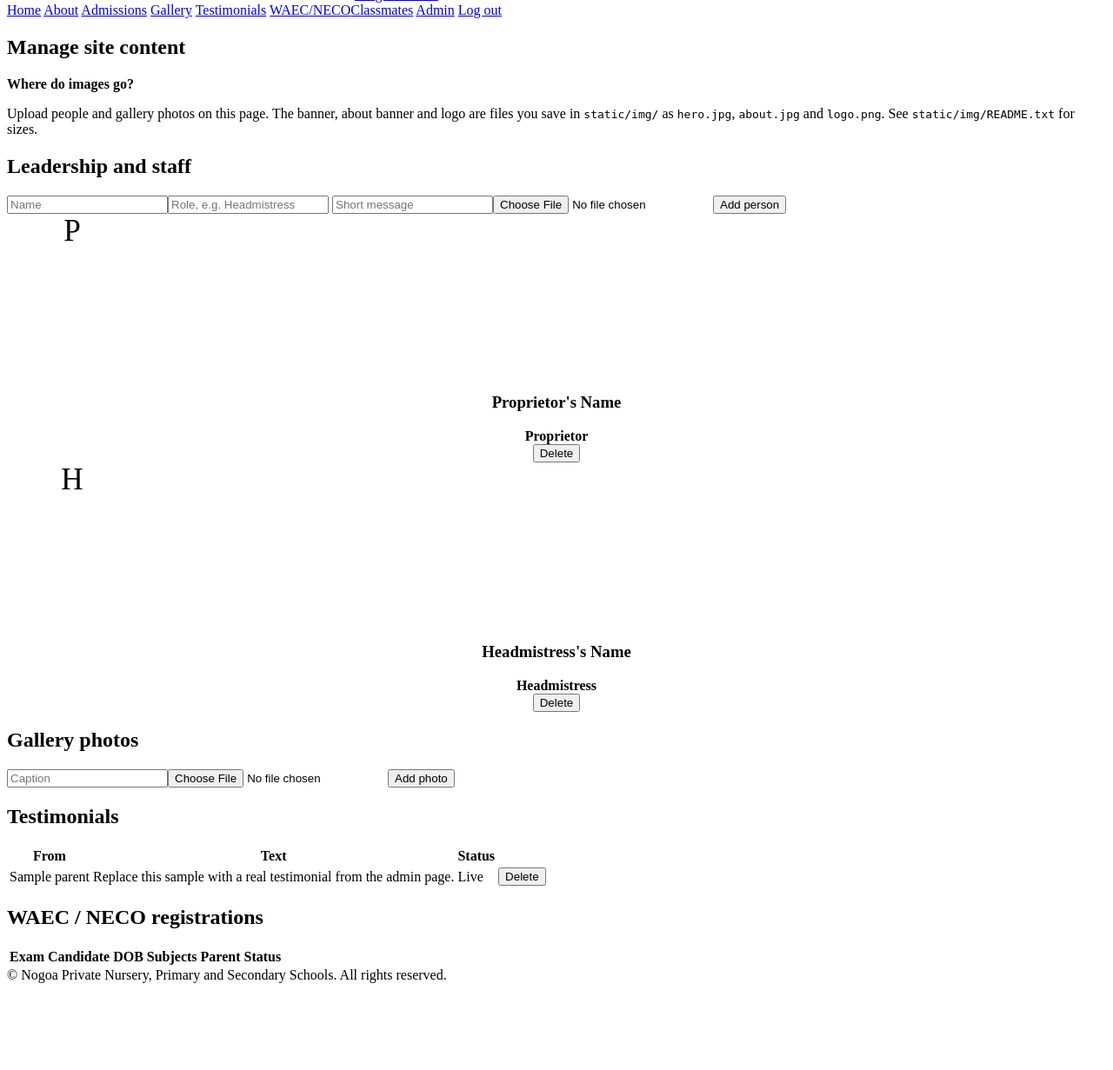
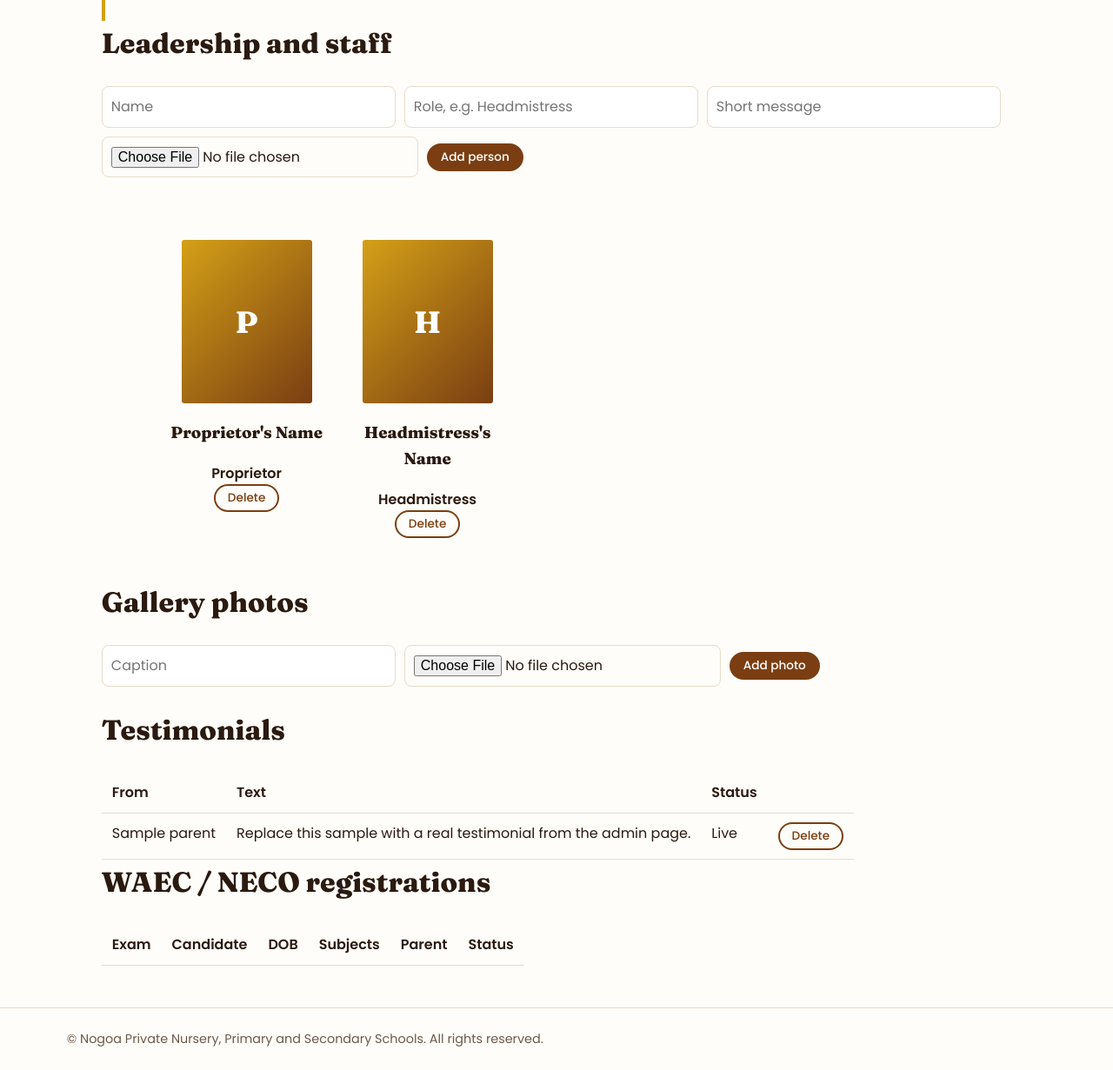
Before and after one commit to SamuelOnah/NOGOA-SCHOOLS, a Flask app: page /admin/content in a window 1280 px wide. Shown: the part 309-1540 px from the top of the page at 87% size. Before the commit the page ends 1440 px from the top, so only its background shows below. Run offline with Flask 3, Linux system fonts and the light colour scheme; the visitor is signed in with stand-in values (Sample User, id 1); data comes from the database, SQL or seed files in the repository; data that the repository does not hold is empty.

Commit message:
Nogoa Upgrade

```diff
--- a/nogoa-school/static/style.css
+++ b/nogoa-school/static/style.css
@@ -1,22 +1,61 @@
-/* Smaller leadership and staff photos */
-.grid.people{
-  grid-template-columns: repeat(auto-fill, 180px);
-  gap: 28px;
-  justify-content: start;
-}
-.person{ text-align: center; }
-.person .avatar{
-  width: 150px;
-  height: 150px;
-  aspect-ratio: 1;
-  border-radius: 50%;
-  object-fit: cover;
-  object-position: center top;   /* keeps faces in frame */
-  margin: 0 auto 12px;
-}
-.person .avatar.ph{ font-size: 2.2rem; }
+:root{--brown:#7a3e12;--gold:#d4a017;--ink:#2a1a10;--paper:#fffdf9;--line:#e8dccb}
+*{box-sizing:border-box}
+body{margin:0;font-family:Poppins,sans-serif;color:var(--ink);background:var(--paper);line-height:1.6}
+h1,h3,.logo{font-family:Fraunces,serif}
+a{color:var(--brown)}
+header{display:flex;justify-content:space-between;align-items:center;flex-wrap:wrap;gap:12px;padding:16px 6vw;border-bottom:1px solid var(--line)}
+.logo{font-size:1.5rem;font-weight:800;text-decoration:none}
+nav{display:flex;gap:18px;align-items:center;flex-wrap:wrap}
+nav a{text-decoration:none;font-weight:500}
+.btn{display:inline-block;background:var(--brown);color:#fff;border:2px solid var(--brown);padding:10px 20px;border-radius:999px;font:500 1rem Poppins,sans-serif;cursor:pointer;text-decoration:none}
+.btn.ghost{background:transparent;color:var(--brown)}
+.btn.small{padding:4px 14px;font-size:.85rem}
+.btn:focus-visible,input:focus-visible,select:focus-visible{outline:3px solid var(--gold);outline-offset:2px}
+.hero{padding:12vh 6vw;background:linear-gradient(135deg,#2c3e50,var(--brown));color:#fff}
+.hero h1{font-size:clamp(2.2rem,6vw,4rem);max-width:14em;margin:0 0 .4em;line-height:1.1}
+.hero p{max-width:34em;font-size:1.1rem}
+.hero .btn{background:var(--gold);border-color:var(--gold);color:var(--ink);margin-right:10px}
+.hero .btn.ghost{background:transparent;color:#fff;border-color:#fff}
+.grid{display:grid;grid-template-columns:repeat(auto-fit,minmax(240px,1fr));gap:24px;padding:48px 6vw}
+.card{border-left:4px solid var(--gold);padding:8px 20px}
+.page{padding:48px 6vw;max-width:900px;margin:auto}
+.page.wide{max-width:1200px}.page.narrow{max-width:480px}
+form label{display:block;margin-bottom:16px;font-weight:500}
+input,select{display:block;width:100%;margin-top:6px;padding:10px;border:1px solid var(--line);border-radius:8px;font:inherit}
+td input,td select{margin:0}
+.steps{padding-left:1.2em}.steps li{margin-bottom:14px}.steps span{display:block;color:#6b5a4c}
+table{width:100%;border-collapse:collapse;margin-top:24px;overflow-x:auto;display:block}
+th,td{padding:10px 12px;border-bottom:1px solid var(--line);text-align:left;vertical-align:top}
+.tag{padding:2px 12px;border-radius:999px;background:#eee;font-size:.85rem}
+.tag.accepted{background:#d8f0dc}.tag.rejected{background:#f6d6d6}.tag.under-review{background:#fbeccb}
+.flash{background:#fbeccb;padding:12px 6vw;border-bottom:1px solid var(--gold)}
+footer{padding:24px 6vw;border-top:1px solid var(--line);color:#6b5a4c;font-size:.9rem}
+.hero{min-height:70vh;display:flex;flex-direction:column;justify-content:center;background:linear-gradient(135deg,rgba(44,62,80,.88),rgba(122,62,18,.88)),url('img/hero.jpg') center/cover}
+.band{padding:64px 6vw}.band.alt{background:#f7efe3}.band h2,.page h2{font-family:Fraunces,serif;font-size:2rem;margin:0 0 24px}
+.band.cta{text-align:center;background:var(--brown);color:#fff}.band.cta .btn{background:var(--gold);border-color:var(--gold);color:var(--ink)}
+.band .grid{padding:0}.grid.people{grid-template-columns:repeat(auto-fit,minmax(220px,1fr))}
+.person .avatar{margin-bottom:12px}.person p{color:#5b4a3c}
+.avatar{display:block;width:100%;aspect-ratio:4/5;object-fit:cover;border-radius:6px}
+.avatar.round{width:72px;height:72px;aspect-ratio:1;border-radius:50%;flex:none}
+.ph{display:flex;align-items:center;justify-content:center;background:linear-gradient(135deg,var(--gold),var(--brown));color:#fff;font:800 2.5rem Fraunces,serif}
+.avatar.round.ph{font-size:1.6rem}
+.quote{margin:0;padding:20px 24px;border-left:4px solid var(--gold);background:#fff}
+.quote p{font:600 1.1rem/1.5 Fraunces,serif;margin:0 0 12px}.quote footer{color:#6b5a4c;font-size:.9rem}
+.masonry{columns:3 240px;column-gap:16px}.masonry figure{margin:0 0 16px;break-inside:avoid}
+.masonry img{width:100%;display:block;border-radius:6px}.masonry figcaption{font-size:.9rem;color:#5b4a3c;padding:6px 2px}
+.mate{display:flex;gap:16px;align-items:flex-start}.mate h3{margin:0}
+form.inline{display:flex;gap:10px;flex-wrap:wrap;align-items:center;margin-bottom:24px}form.inline input,form.inline select{width:auto;margin:0}
+fieldset{border:1px solid var(--line);border-radius:8px;margin-bottom:16px;columns:2 200px}
+label.check{display:block;font-weight:400;margin-bottom:6px}label.check input{display:inline;width:auto;margin:0 6px 0 0}
+textarea{display:block;width:100%;margin-top:6px;padding:10px;border:1px solid var(--line);border-radius:8px;font:inherit}
+/* IMAGES: hero.jpg (.hero above), about.jpg (.banner below), logo.png (base.html). See static/img/README.txt */
+.banner{height:260px;background:linear-gradient(135deg,rgba(44,62,80,.7),rgba(122,62,18,.7)),url('img/about.jpg') center/cover}
+.logo img{vertical-align:middle;margin-right:6px}
+code{background:#f7efe3;padding:1px 6px;border-radius:4px}
+.logo-img{height:40px;width:auto;vertical-align:middle;margin-right:8px}
+.about{white-space:pre-line}
 
-
+/* ===== Your requested changes (keep these at the bottom) ===== */
 
 /* Landscape hero: wide text, side-by-side buttons, shorter banner */
 .hero{display:block;min-height:0;padding:clamp(48px,14vh,140px) 6vw;background-position:center;background-size:cover}
@@ -24,23 +63,9 @@
 .hero p{max-width:42em;font-size:1.05rem}
 .hero .btn{width:auto;display:inline-block;margin:6px 10px 6px 0}
 
-/* Smaller leadership and staff photos */
-.grid.people{
-  grid-template-columns: repeat(auto-fill, 180px);
-  gap: 28px;
-  justify-content: start;
-}
-.person{ text-align: center; }
-.person .avatar{
-  width: 150px;
-  height: 150px;
-  aspect-ratio: 1;
-  border-radius: 50%;
-  object-fit: cover;
-  object-position: center top;
-  margin: 0 auto 12px;
-}
-.person .avatar.ph{ font-size: 2.2rem; }
+/* Leadership and staff photos: smaller, rectangular, slightly rounded corners */
+.grid.people{grid-template-columns:repeat(auto-fill,180px);gap:28px;justify-content:start}
+.person{text-align:center}
+.person .avatar{width:150px;height:188px;aspect-ratio:auto;border-radius:3px;object-fit:cover;object-position:center top;margin:0 auto 12px}
+.person .avatar.ph{font-size:2.2rem}
 summary{cursor:pointer;color:var(--brown);font-weight:500;margin:8px 0}
-
-.person .avatar{width:150px;height:188px;aspect-ratio:auto;border-radius:3px;object-fit:cover;object-position:center top;margin:0 0 12px}
```
